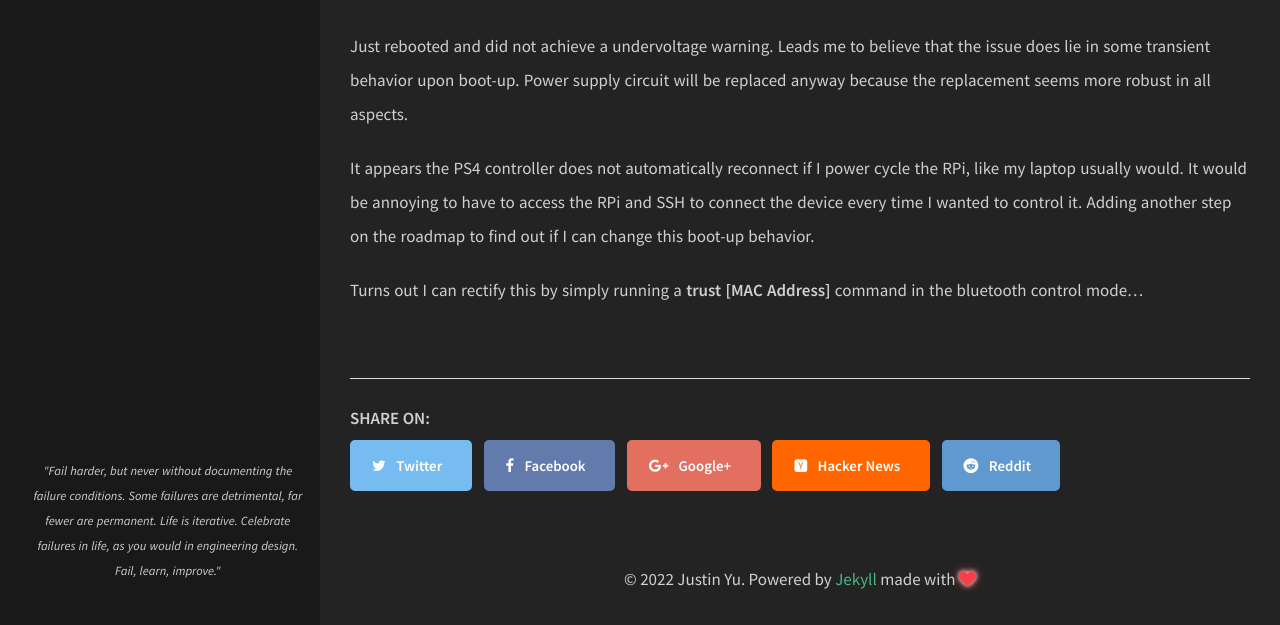
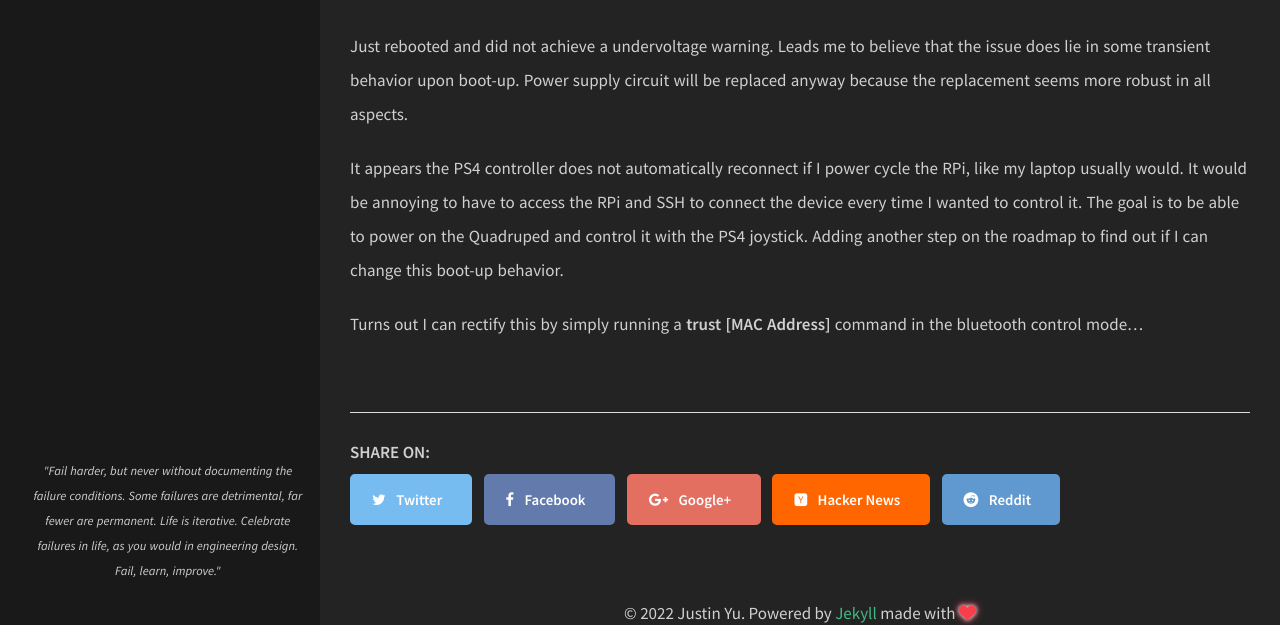
Before and after one commit to uynitsuj/uynitsuj.github.io, a Jekyll site: the page built from _posts/2022-07-03-quadruped-documentation.md, in a window 1280 px wide, cut to the strip 4375-5000 px from the top of the page. Built offline with Jekyll 4.4.1, drawn with Linux system fonts in a browser that asks for light colours.

Commit message:
Update 2022-07-03-quadruped-documentation.md

```diff
--- a/_posts/2022-07-03-quadruped-documentation.md
+++ b/_posts/2022-07-03-quadruped-documentation.md
@@ -78,6 +78,6 @@ If you’d like to view the input event stream to verify the connection:
 
 Just rebooted and did not achieve a undervoltage warning. Leads me to believe that the issue does lie in some transient behavior upon boot-up. Power supply circuit will be replaced anyway because the replacement seems more robust in all aspects.
 
-It appears the PS4 controller does not automatically reconnect if I power cycle the RPi, like my laptop usually would. It would be annoying to have to access the RPi and SSH to connect the device every time I wanted to control it. Adding another step on the roadmap to find out if I can change this boot-up behavior.
+It appears the PS4 controller does not automatically reconnect if I power cycle the RPi, like my laptop usually would. It would be annoying to have to access the RPi and SSH to connect the device every time I wanted to control it. The goal is to be able to power on the Quadruped and control it with the PS4 joystick. Adding another step on the roadmap to find out if I can change this boot-up behavior.
 
 Turns out I can rectify this by simply running a **trust \[MAC Address\]** command in the bluetooth control mode…
```
